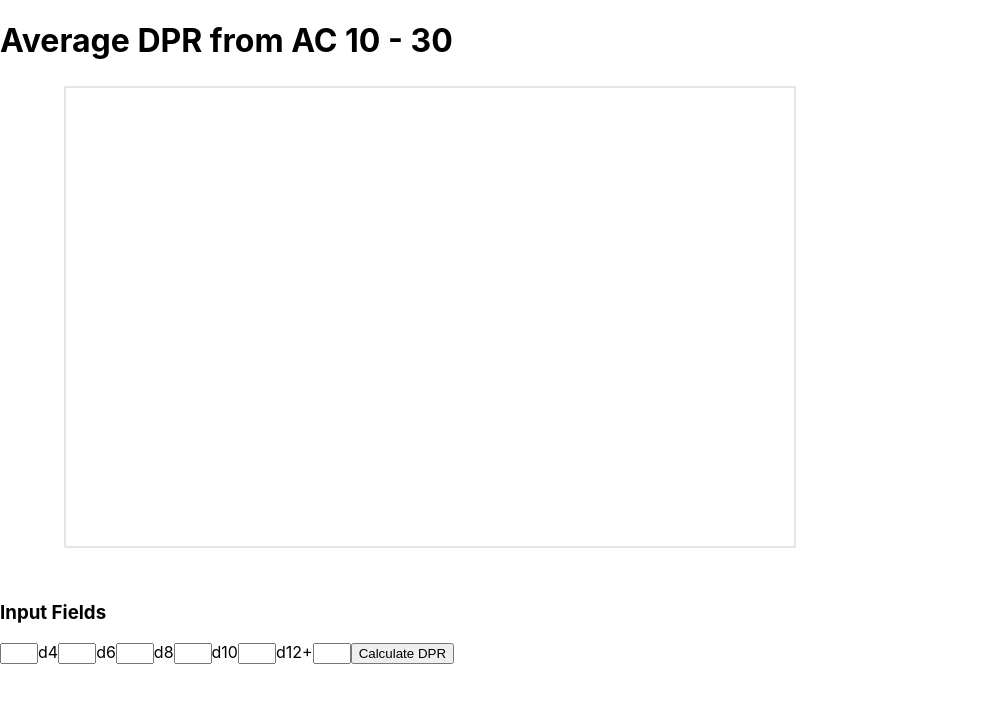
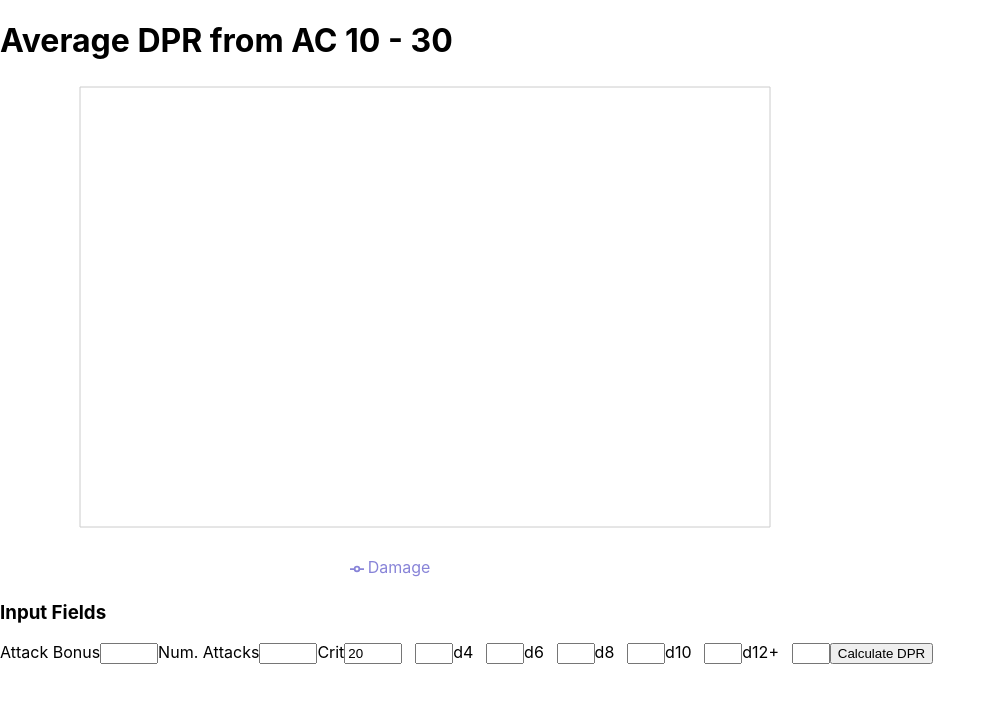
Before and after one commit to DennisLi755/dnd-dpr-calculator, a React (Create React App) app in the folder dpr-calc/: page / in a window 1280 px wide. Shown: the top 702 px of the page, without its empty margins (0-996 px from the left). Built offline with nearby package versions, Linux system fonts and the light colour scheme.

Commit message:
dpr calculation complete

```diff
--- a/dpr-calc/src/App.css
+++ b/dpr-calc/src/App.css
@@ -1,3 +1,8 @@
 .diceInput {
   width: 30px;
+  margin-left: 1%;
 }
+
+.atkBonus {
+  width: 50px;
+}
--- a/dpr-calc/src/App.js
+++ b/dpr-calc/src/App.js
@@ -9,7 +9,11 @@ function App() {
   // for (let i = 0; i < 21; i++) {
   //   data.push(Math.random() * 20);
   // }
+  const AC = Array.apply(null, Array(21)).map((x, idx) => 10 + idx);
 
+  const [atkBonus, setAtkBonus] = useState(0);
+  const [atkNum, setAtkNum] = useState(0);
+  const [critNum, setCritNum] = useState(20);
   const [diceNum, setDiceNum] = useState([0, 0, 0, 0, 0]);
   const [mod, setMod] = useState(0);
   const [data, setData] = useState([]);
@@ -18,10 +22,22 @@ function App() {
   }, [diceNum]);
 
   const calculateDPR = () => {
-    const flatAverage = diceNum.map((num, idx) => num * diceAvg[idx]);
-    //tentative
-    const dpr = flatAverage.reduce((a, b) => a + b) + mod;
+    const avgArray = diceNum.map((num, idx) => num * diceAvg[idx]);
+    const totalAvg = avgArray.reduce((a, b) => a + b);
+    const dpr = AC.map(val => {
+      let C = (21 - critNum) / 20;
+      let P = (21 - val + atkBonus) / 20;
+      let DPH = totalAvg + mod;
+      let DPC = totalAvg;
+      if (P >= 1.0) {
+        P = 0.95;
+      } else if (P <= 0) {
+        P = 0.05;
+      }
+      return ((P * DPH) + (C * DPC)) * atkNum;
+    });
     console.log(dpr);
+    setData(dpr);
   }
 
   return (
@@ -30,6 +46,12 @@ function App() {
       <DamageGraph damageData={data}/>
       <div className="inputs">
         <h3>Input Fields</h3>
+        <label>Attack Bonus</label>
+        <input className="atkBonus" type="number" onChange={e => setAtkBonus(parseInt(e.target.value))} />
+        <label>Num. Attacks</label>
+        <input className="atkBonus" type="number" onChange={e => setAtkNum(parseInt(e.target.value))} />
+        <label>Crit</label>
+        <input className="atkBonus" type="number" value={critNum} onChange={e => setCritNum(parseInt(e.target.value))} />
           {diceTitles.map((title, idx) => (
             <>
               <input className="diceInput" type="number" onChange={e => setDiceNum(diceNum.map((num, id) => id === idx ? num + e.target.value : num))}/>
--- a/dpr-calc/src/graphs/damage-graph.js
+++ b/dpr-calc/src/graphs/damage-graph.js
@@ -1,4 +1,4 @@
-import { LineChart, Line, CartesianGrid, XAxis, YAxis } from 'recharts';
+import { LineChart, Line, CartesianGrid, XAxis, YAxis, Tooltip, Legend } from 'recharts';
 
 // X axis would be AC
 // let's always assume the data array will be for AC's 10-30
@@ -11,11 +11,13 @@ export const DamageGraph = ({damageData}) => {
     });
 
     return (
-        <LineChart width={800} height={500} data={data}>
-        <Line type="monotone" dataKey="Damage" stroke="#8884d8" />
-        <CartesianGrid stroke="#ccc" />
-        <XAxis dataKey="AC" />
-        <YAxis />
+        <LineChart width={800} height={500} data={data} margin={{ top: 5, right: 30, left: 20, bottom: 5 }}>
+            <Line type="monotone" dataKey="Damage" stroke="#8884d8" />
+            <CartesianGrid stroke="#ccc" />
+            <XAxis dataKey="AC" />
+            <YAxis />
+            <Tooltip />
+            <Legend />
         </LineChart>
     );
 }
```
